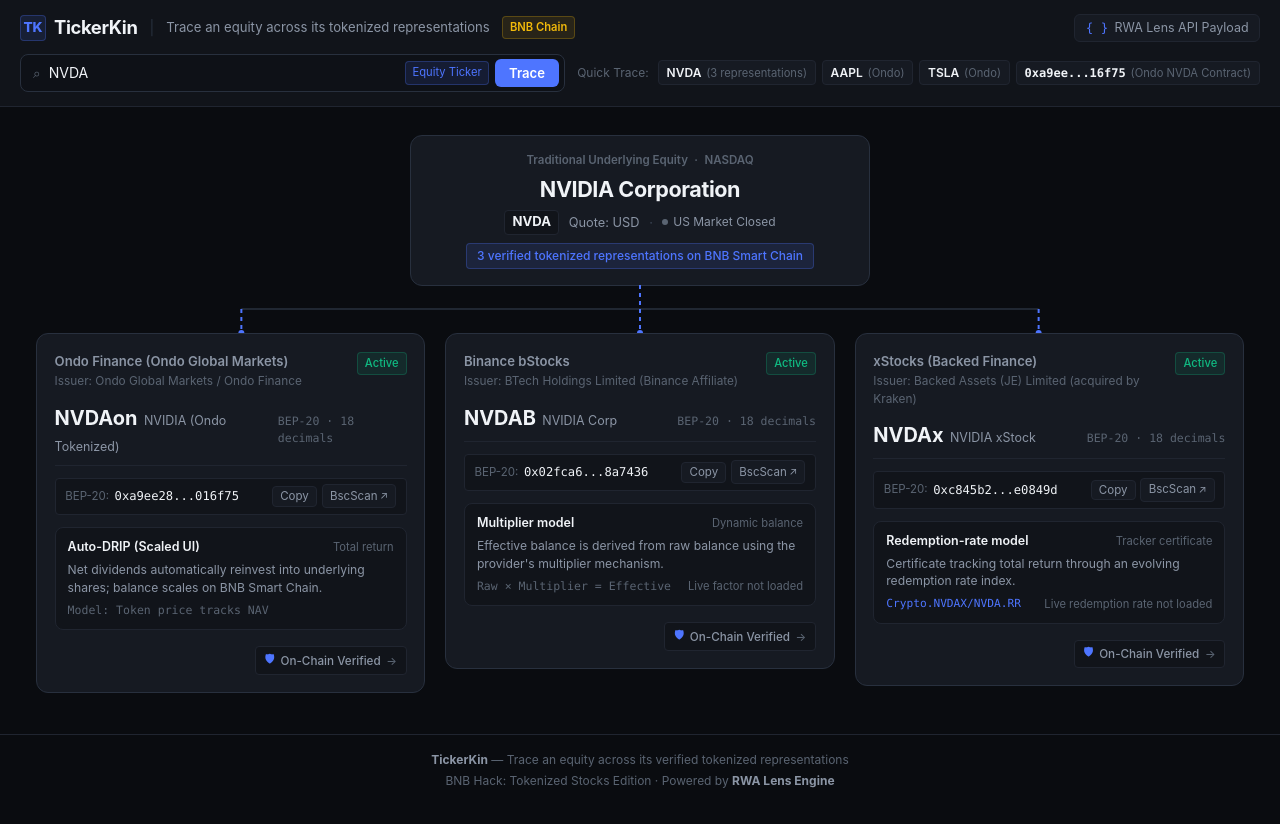
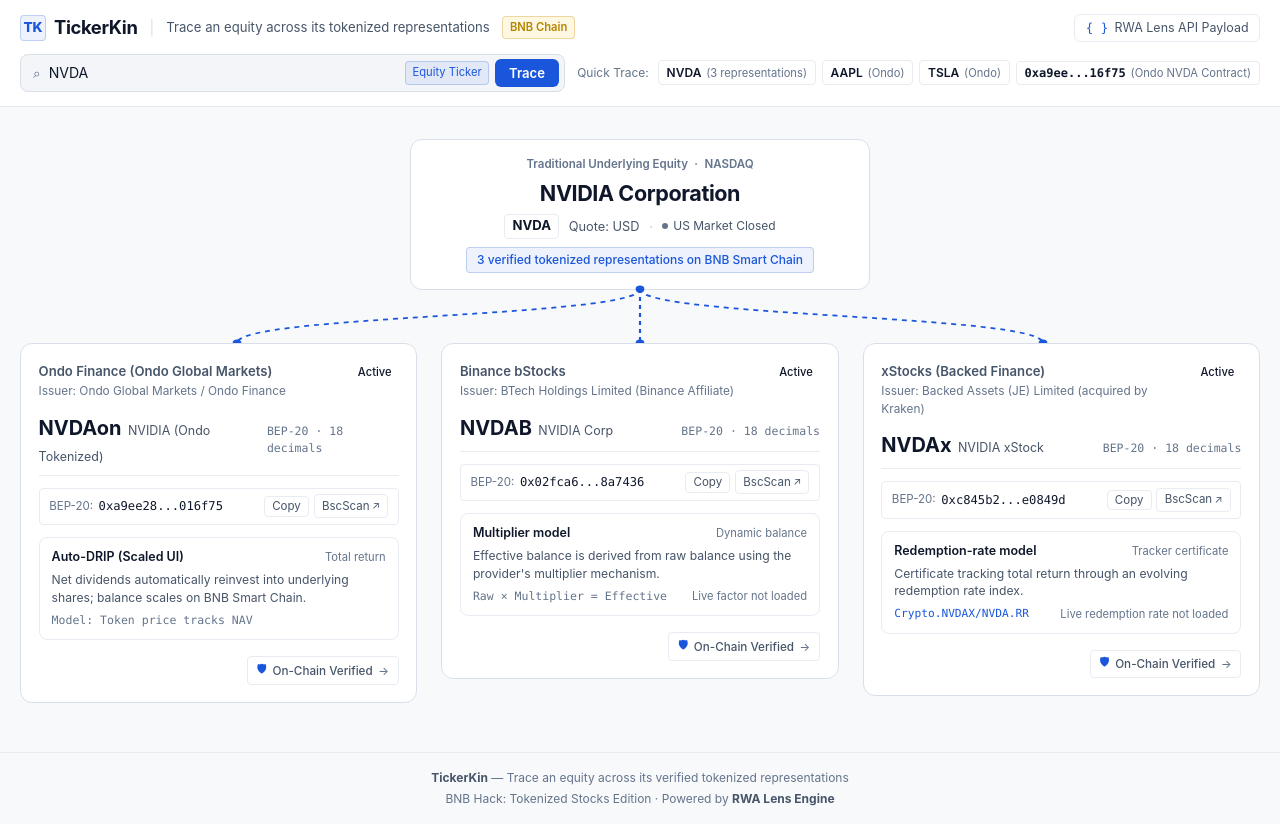
Before and after one commit to BenedictOkpala/tickerkin, a Next.js app: page / in a window 1280 px wide. Built offline with nearby package versions, Linux system fonts and the light colour scheme.

Commit message:
style: refine TickerKin light explorer interface

```diff
--- a/src/app/globals.css
+++ b/src/app/globals.css
@@ -1,47 +1,51 @@
 :root {
-  /* TickerKin Color System: Refined Dark Financial Intelligence */
-  --bg-app: #0a0c10;
-  --bg-surface: #11141a;
-  --bg-card: #161a22;
-  --bg-card-hover: #1c212c;
-  --bg-card-active: #202633;
-  --bg-input: #0e1117;
-  --bg-input-focus: #131720;
+  /* TickerKin Light Color System: Editorial Financial Intelligence */
+  --bg-app: #f8f9fb;
+  --bg-surface: #ffffff;
+  --bg-card: #ffffff;
+  --bg-card-hover: #fafbfc;
+  --bg-card-active: #f1f4f9;
+  --bg-input: #f3f5f8;
+  --bg-input-focus: #ffffff;
+  --bg-muted: #f1f4f8;
 
-  /* Restrained Borders */
-  --border-subtle: #202530;
-  --border-card: #28303e;
-  --border-hover: #3d4758;
-  --border-focus: #4e75ff;
+  /* Subtle Restrained Borders */
+  --border-subtle: #e8ecf2;
+  --border-card: #d9dfe8;
+  --border-hover: #b5c0d0;
+  --border-focus: #1a56db;
 
   /* Typography Colors */
-  --text-primary: #f0f3f7;
-  --text-secondary: #8b95a5;
-  --text-muted: #5a6472;
-  --text-disabled: #414854;
+  --text-primary: #0f172a;
+  --text-secondary: #475569;
+  --text-muted: #64748b;
+  --text-disabled: #94a3b8;
 
-  /* Primary TickerKin Brand Accent: Electric Slate Cobalt */
-  --accent-primary: #4e75ff;
-  --accent-primary-hover: #6385ff;
-  --accent-primary-soft: rgba(78, 117, 255, 0.12);
-  --accent-primary-border: rgba(78, 117, 255, 0.28);
+  /* Primary TickerKin Brand Accent: Refined Cobalt / Slate Blue */
+  --accent-primary: #1a56db;
+  --accent-primary-hover: #1646b0;
+  --accent-primary-soft: rgba(26, 86, 219, 0.08);
+  --accent-primary-border: rgba(26, 86, 219, 0.22);
 
   /* BNB Ecosystem Brand Accent: Used Sparingly */
-  --accent-bnb: #f0b90b;
-  --accent-bnb-soft: rgba(240, 185, 11, 0.1);
-  --accent-bnb-border: rgba(240, 185, 11, 0.25);
+  --accent-bnb: #b48500;
+  --accent-bnb-soft: rgba(240, 185, 11, 0.12);
+  --accent-bnb-border: rgba(202, 138, 4, 0.3);
 
-  /* Semantic Status Colors */
-  --status-active: #10b981;
-  --status-active-soft: rgba(16, 185, 129, 0.1);
-  --status-active-border: rgba(16, 185, 129, 0.25);
+  /* Semantic Restrained Status Colors */
+  --status-neutral: #475569;
+  --status-neutral-soft: #f1f5f9;
+  --status-neutral-border: #cbd5e1;
 
-  --status-warning: #f59e0b;
-  --status-warning-soft: rgba(245, 158, 11, 0.1);
+  --status-error: #dc2626;
+  --status-error-soft: rgba(220, 38, 38, 0.08);
+  --status-error-border: rgba(220, 38, 38, 0.25);
 
-  --status-error: #ef4444;
-  --status-error-soft: rgba(239, 68, 68, 0.1);
-  --status-error-border: rgba(239, 68, 68, 0.3);
+  /* Elevation & Shadows */
+  --shadow-sm: 0 1px 2px rgba(15, 23, 42, 0.04);
+  --shadow-card: 0 1px 3px rgba(15, 23, 42, 0.06), 0 1px 2px rgba(15, 23, 42, 0.04);
+  --shadow-hover: 0 4px 12px rgba(15, 23, 42, 0.08);
+  --shadow-drawer: -4px 0 24px rgba(15, 23, 42, 0.12);
 
   /* Border Radii */
   --radius-xs: 4px;
@@ -100,7 +104,7 @@
 @keyframes fadeInScale {
   from {
     opacity: 0;
-    transform: scale(0.985) translateY(4px);
+    transform: scale(0.99) translateY(4px);
   }
   to {
     opacity: 1;
@@ -125,16 +129,17 @@
   animation: slideInRight 0.25s cubic-bezier(0.16, 1, 0.3, 1) forwards;
 }
 
-/* Kin Map Connectors */
+/* Kin Map Connectors (Curved SVG lines) */
 .kin-branch-active {
   stroke: var(--accent-primary);
   stroke-dasharray: 4, 4;
-  animation: branchPulse 2.5s linear infinite;
+  animation: branchPulse 3s linear infinite;
 }
 
 .kin-branch-static {
   stroke: var(--border-card);
   stroke-width: 1.5;
+  fill: none;
 }
 
 @media (prefers-reduced-motion: reduce) {
--- a/src/components/stockdna/DnaGraph.tsx
+++ b/src/components/stockdna/DnaGraph.tsx
@@ -18,9 +18,9 @@
     <div
       style={{
         width: "100%",
-        maxWidth: "1240px",
+        maxWidth: "1320px",
         margin: "0 auto",
-        padding: "1.25rem 1rem 2.5rem",
+        padding: "1.5rem 1.25rem 3rem",
       }}
     >
       {/* 1. Underlying Root Node */}
@@ -28,69 +28,106 @@
         <UnderlyingNode equity={underlying} representationCount={count} />
       </div>
 
-      {/* 2. Desktop Kin Map Branching SVG Connectors (hidden on small screens) */}
+      {/* 2. Desktop Kin Map Curved SVG Connectors */}
       <div
         className="kin-desktop-connector"
         style={{
           position: "relative",
           width: "100%",
-          height: count > 1 ? "48px" : "32px",
+          height: count > 1 ? "54px" : "36px",
           display: "none",
         }}
       >
         <svg
           width="100%"
           height="100%"
+          viewBox="0 0 1000 54"
+          preserveAspectRatio="none"
           style={{ overflow: "visible", position: "absolute", top: 0, left: 0 }}
         >
           {count === 1 && (
             /* Single branch straight down */
-            <>
+            <g>
               <line
-                x1="50%"
+                x1="500"
                 y1="0"
-                x2="50%"
-                y2="32"
+                x2="500"
+                y2="36"
+                stroke="var(--accent-primary)"
+                strokeWidth="2"
                 className="kin-branch-active"
-                strokeWidth="2"
               />
-              <circle cx="50%" cy="32" r="3" fill="var(--accent-primary)" />
-            </>
+              <circle cx="500" cy="0" r="3.5" fill="var(--accent-primary)" />
+              <circle cx="500" cy="36" r="3.5" fill="var(--accent-primary)" />
+            </g>
           )}
 
           {count === 2 && (
-            /* 2-way branch */
-            <>
-              {/* Central stem */}
-              <line x1="50%" y1="0" x2="50%" y2="24" className="kin-branch-active" strokeWidth="2" />
-              {/* Horizontal junction bar */}
-              <line x1="28%" y1="24" x2="72%" y2="24" stroke="var(--border-card)" strokeWidth="1.5" />
-              {/* Left drop */}
-              <line x1="28%" y1="24" x2="28%" y2="48" className="kin-branch-active" strokeWidth="2" />
-              <circle cx="28%" cy="48" r="3" fill="var(--accent-primary)" />
-              {/* Right drop */}
-              <line x1="72%" y1="24" x2="72%" y2="48" className="kin-branch-active" strokeWidth="2" />
-              <circle cx="72%" cy="48" r="3" fill="var(--accent-primary)" />
-            </>
+            /* 2-way curved branch */
+            <g>
+              {/* Origin central node */}
+              <circle cx="500" cy="0" r="3.5" fill="var(--accent-primary)" />
+
+              {/* Left smooth bezier curve */}
+              <path
+                d="M 500 0 C 500 28, 280 26, 280 54"
+                fill="none"
+                stroke="var(--accent-primary)"
+                strokeWidth="1.75"
+                className="kin-branch-active"
+              />
+              <circle cx="280" cy="54" r="3.5" fill="var(--accent-primary)" />
+
+              {/* Right smooth bezier curve */}
+              <path
+                d="M 500 0 C 500 28, 720 26, 720 54"
+                fill="none"
+                stroke="var(--accent-primary)"
+                strokeWidth="1.75"
+                className="kin-branch-active"
+              />
+              <circle cx="720" cy="54" r="3.5" fill="var(--accent-primary)" />
+            </g>
           )}
 
           {count >= 3 && (
-            /* 3-way or multi-way branch */
-            <>
-              {/* Central stem */}
-              <line x1="50%" y1="0" x2="50%" y2="24" className="kin-branch-active" strokeWidth="2" />
-              {/* Horizontal junction bus spanning across columns */}
-              <line x1="17%" y1="24" x2="83%" y2="24" stroke="var(--border-card)" strokeWidth="1.5" />
-              {/* Left drop */}
-              <line x1="17%" y1="24" x2="17%" y2="48" className="kin-branch-active" strokeWidth="2" />
-              <circle cx="17%" cy="48" r="3" fill="var(--accent-primary)" />
-              {/* Center drop */}
-              <line x1="50%" y1="24" x2="50%" y2="48" className="kin-branch-active" strokeWidth="2" />
-              <circle cx="50%" cy="48" r="3" fill="var(--accent-primary)" />
-              {/* Right drop */}
-              <line x1="83%" y1="24" x2="83%" y2="48" className="kin-branch-active" strokeWidth="2" />
-              <circle cx="83%" cy="48" r="3" fill="var(--accent-primary)" />
-            </>
+            /* 3-way or multi-way smooth curved branches */
+            <g>
+              {/* Origin central node */}
+              <circle cx="500" cy="0" r="3.5" fill="var(--accent-primary)" />
+
+              {/* Left smooth curved branch */}
+              <path
+                d="M 500 0 C 500 28, 175 26, 175 54"
+                fill="none"
+                stroke="var(--accent-primary)"
+                strokeWidth="1.75"
+                className="kin-branch-active"
+              />
+              <circle cx="175" cy="54" r="3.5" fill="var(--accent-primary)" />
+
+              {/* Center direct branch */}
+              <line
+                x1="500"
+                y1="0"
+                x2="500"
+                y2="54"
+                stroke="var(--accent-primary)"
+                strokeWidth="1.75"
+                className="kin-branch-active"
+              />
+              <circle cx="500" cy="54" r="3.5" fill="var(--accent-primary)" />
+
+              {/* Right smooth curved branch */}
+              <path
+                d="M 500 0 C 500 28, 825 26, 825 54"
+                fill="none"
+                stroke="var(--accent-primary)"
+                strokeWidth="1.75"
+                className="kin-branch-active"
+              />
+              <circle cx="825" cy="54" r="3.5" fill="var(--accent-primary)" />
+            </g>
           )}
         </svg>
       </div>
@@ -111,14 +148,14 @@
                 <div
                   className="kin-mobile-line"
                   style={{
-                    height: isLast ? "24px" : "100%",
+                    height: isLast ? "28px" : "100%",
                   }}
                 />
                 <div className="kin-mobile-dot" />
               </div>
 
               {/* Card Component */}
-              <div style={{ flex: 1 }}>
+              <div style={{ flex: 1, width: "100%" }}>
                 <RepresentationCard
                   representation={rep}
                   onInspectEvidence={onInspectEvidence}
@@ -132,20 +169,20 @@
 
       {/* Responsive Styles for Desktop / Mobile Kin Map layout */}
       <style jsx>{`
-        @media (min-width: 860px) {
+        @media (min-width: 880px) {
           .kin-desktop-connector {
             display: flex !important;
           }
           .kin-representations-container {
             display: grid;
             grid-template-columns: ${count === 1
-              ? "maxw(480px, 1fr)"
+              ? "maxw(520px, 1fr)"
               : count === 2
               ? "repeat(2, 1fr)"
               : "repeat(3, 1fr)"};
-            max-width: ${count === 1 ? "480px" : "100%"};
+            max-width: ${count === 1 ? "520px" : "100%"};
             margin: ${count === 1 ? "0 auto" : "0"};
-            gap: 1.25rem;
+            gap: 1.5rem;
           }
           .kin-card-wrapper {
             display: block;
@@ -155,21 +192,22 @@
           }
         }
 
-        @media (max-width: 859px) {
+        @media (max-width: 879px) {
           .kin-desktop-connector {
             display: none !important;
           }
           .kin-representations-container {
             display: flex;
             flex-direction: column;
-            gap: 1rem;
-            margin-top: 1.25rem;
+            gap: 1.15rem;
+            margin-top: 1.5rem;
             padding-left: 0.5rem;
           }
           .kin-card-wrapper {
             display: flex;
             align-items: stretch;
             position: relative;
+            width: 100%;
           }
           .kin-mobile-connector-node {
             position: relative;
@@ -187,13 +225,13 @@
           }
           .kin-mobile-dot {
             position: absolute;
-            top: 24px;
+            top: 28px;
             left: 8px;
             width: 8px;
             height: 8px;
             border-radius: 50%;
             background-color: var(--accent-primary);
-            border: 2px solid var(--bg-app);
+            border: 2px solid var(--bg-surface);
             z-index: 2;
           }
         }
```
Also changed, not shown: scripts/visual-inspect.mjs (+30 -152 lines), 2 other files (tests, documents, lock files or other folders).
